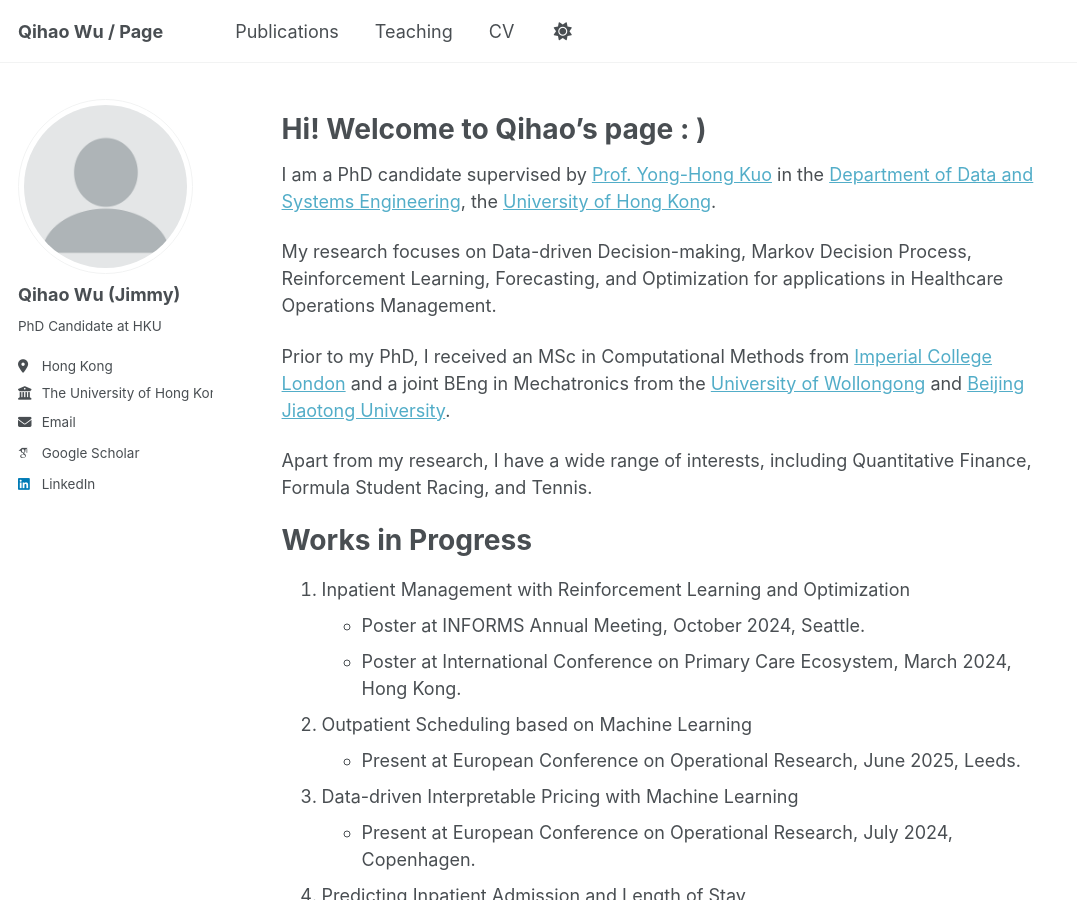
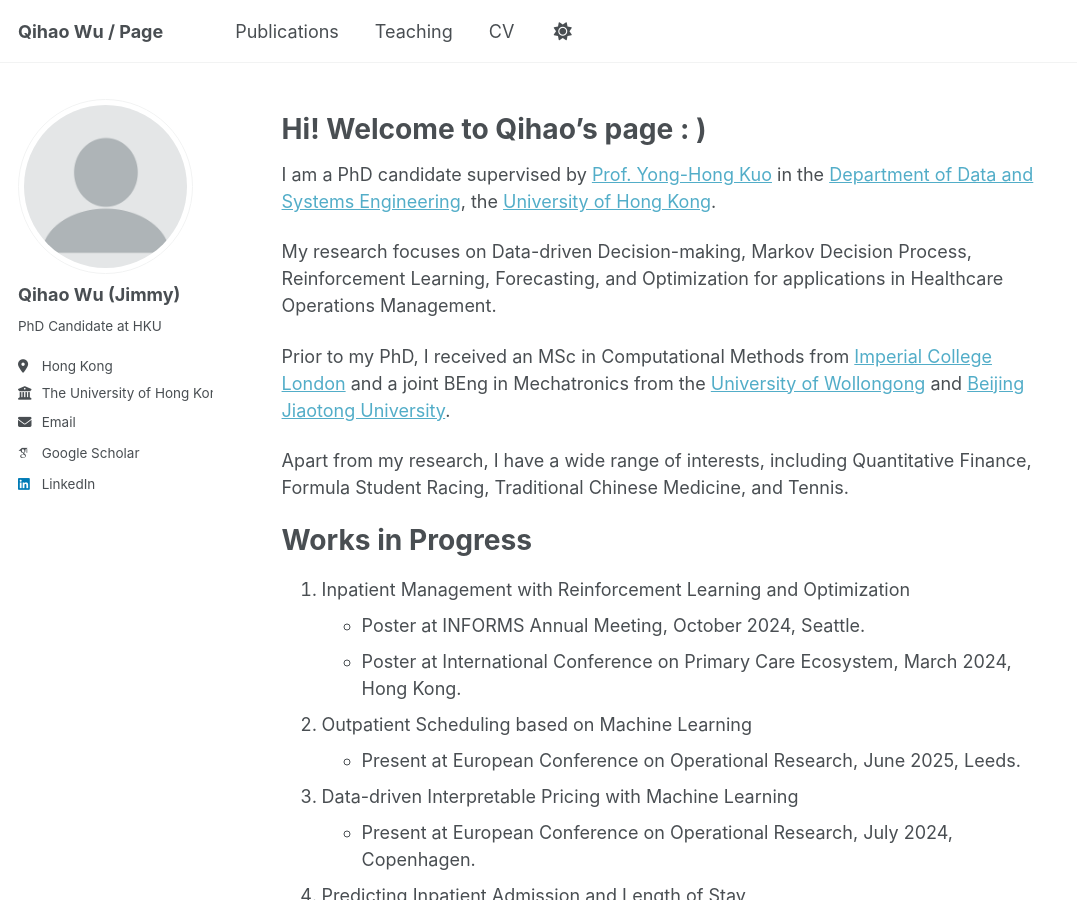
Before and after one commit to Qihao-Wu/bio, a Jekyll site: the page built from _pages/about.md, in a window 1280 px wide and 900 px high. Shown: the whole window, without its empty margins (0-1077 px from the left). Built offline with Jekyll 4.4.1, drawn with Linux system fonts in a browser that asks for light colours; some web fonts are replaced.

Commit message:
Update about.md

```diff
--- a/_pages/about.md
+++ b/_pages/about.md
@@ -15,7 +15,7 @@ My research focuses on Data-driven Decision-making, Markov Decision Process, Rei
 
 Prior to my PhD, I received an MSc in Computational Methods from [Imperial College London](https://www.imperial.ac.uk/) and a joint BEng in Mechatronics from the [University of Wollongong](https://www.uow.edu.au/) and [Beijing Jiaotong University](http://en.njtu.edu.cn/).
 
-Apart from my research, I have a wide range of interests, including Quantitative Finance, Formula Student Racing, and Tennis.
+Apart from my research, I have a wide range of interests, including Quantitative Finance, Formula Student Racing, Traditional Chinese Medicine, and Tennis.
 
 
 
```
